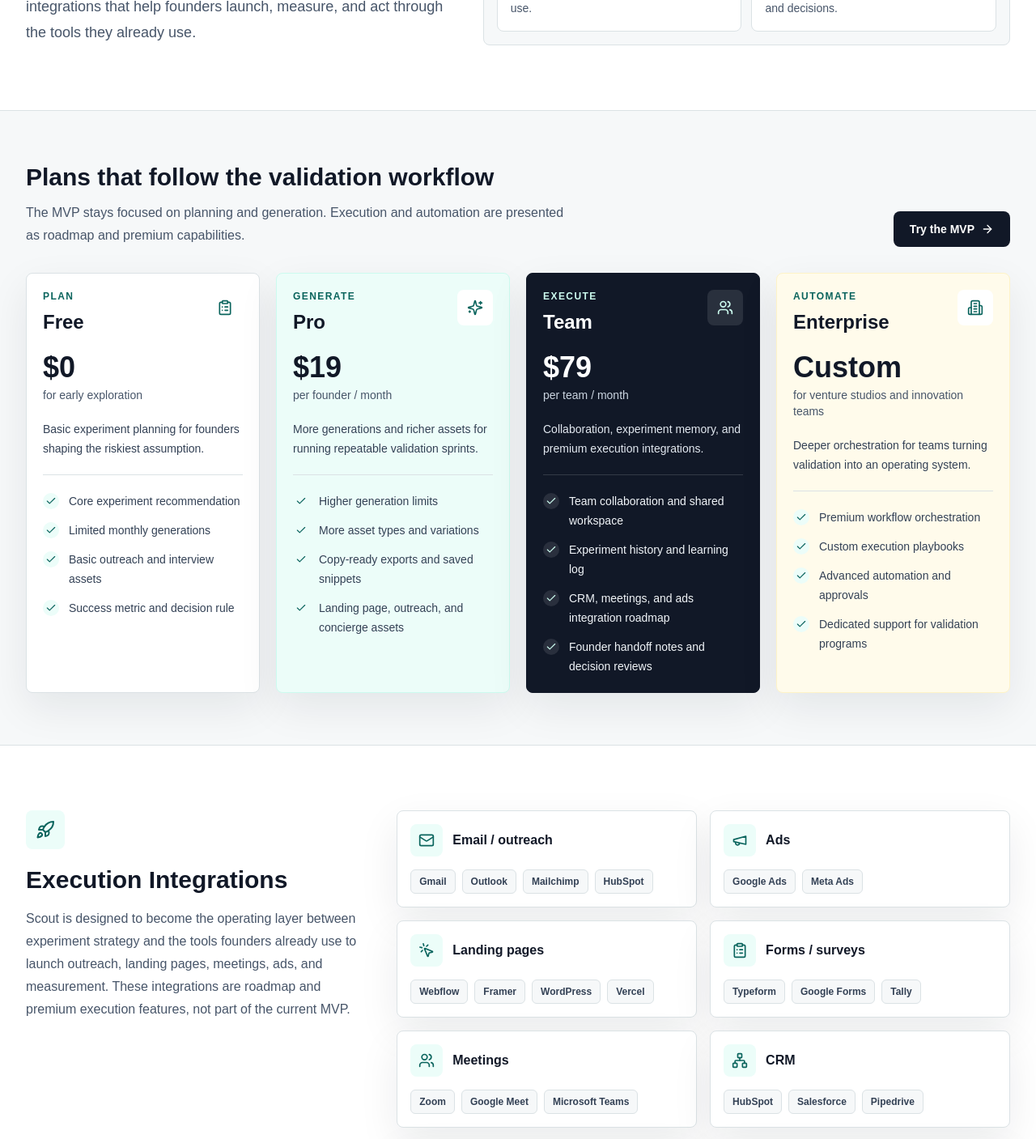
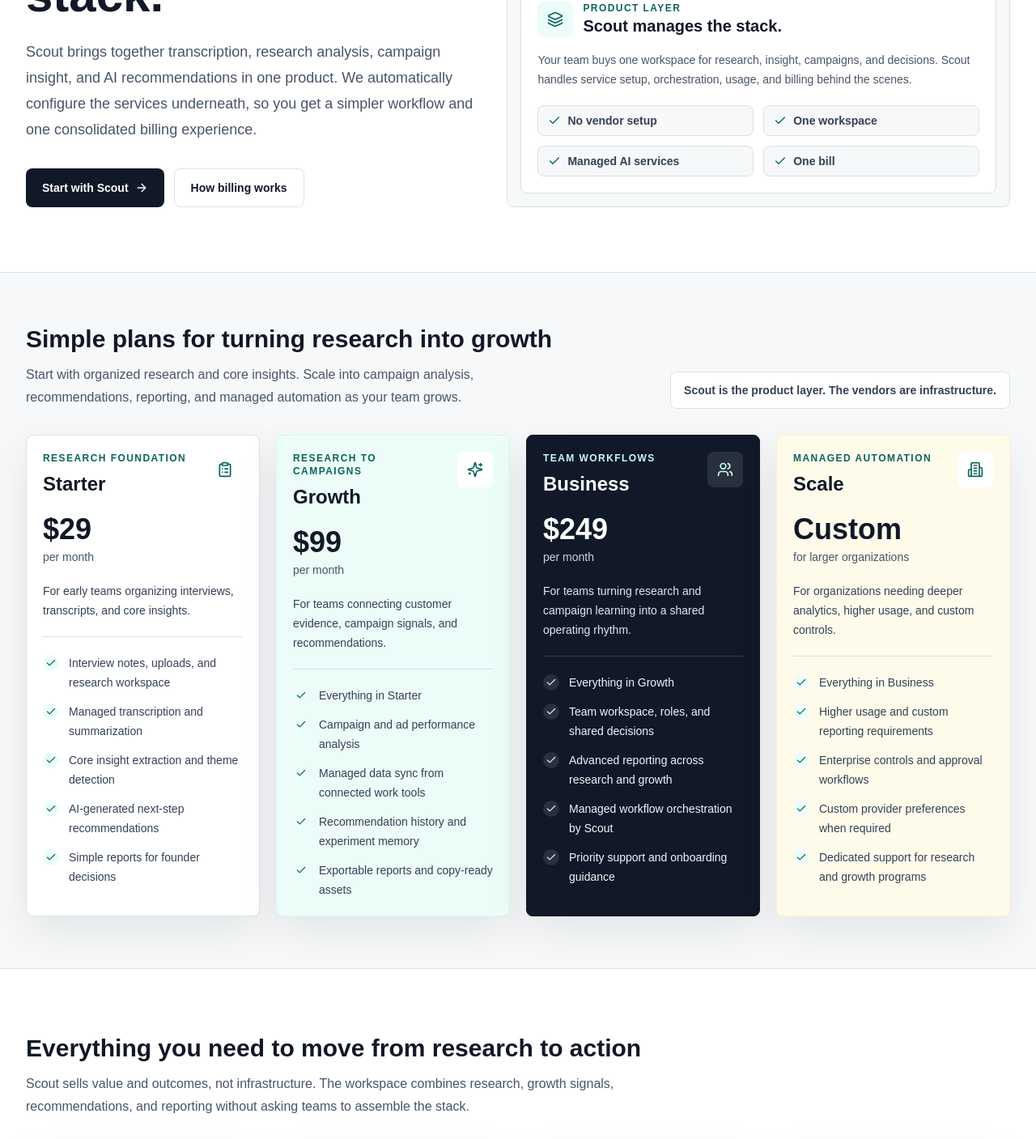
Before and after one commit to minist/scout, a Next.js app: page /pricing in a window 1280 px wide. Shown: the part 420-1827 px from the top of the page at 81% size. Built offline with nearby package versions, Linux system fonts and the light colour scheme.

Commit message:
Refine pricing around managed Scout plans

```diff
--- a/app/pricing/page.tsx
+++ b/app/pricing/page.tsx
@@ -1,15 +1,15 @@
 import Link from "next/link";
 import {
   ArrowRight,
+  BarChart3,
   Building2,
   Check,
   ClipboardList,
+  HelpCircle,
   Layers3,
-  Mail,
-  Megaphone,
-  MousePointerClick,
-  Network,
-  Rocket,
+  Lock,
+  ReceiptText,
+  Settings2,
   Sparkles,
   Users,
   Workflow
@@ -18,127 +18,152 @@
 
 const plans = [
   {
-    name: "Free",
-    price: "$0",
-    cadence: "for early exploration",
+    name: "Starter",
+    price: "$29",
+    cadence: "per month",
     icon: ClipboardList,
-    stage: "Plan",
-    summary: "Basic experiment planning for founders shaping the riskiest assumption.",
+    label: "Research foundation",
+    summary: "For early teams organizing interviews, transcripts, and core insights.",
     features: [
-      "Core experiment recommendation",
-      "Limited monthly generations",
-      "Basic outreach and interview assets",
-      "Success metric and decision rule"
+      "Interview notes, uploads, and research workspace",
+      "Managed transcription and summarization",
+      "Core insight extraction and theme detection",
+      "AI-generated next-step recommendations",
+      "Simple reports for founder decisions"
     ],
     accent: "border-line bg-white"
   },
   {
-    name: "Pro",
-    price: "$19",
-    cadence: "per founder / month",
+    name: "Growth",
+    price: "$99",
+    cadence: "per month",
     icon: Sparkles,
-    stage: "Generate",
-    summary: "More generations and richer assets for running repeatable validation sprints.",
+    label: "Research to campaigns",
+    summary: "For teams connecting customer evidence, campaign signals, and recommendations.",
     features: [
-      "Higher generation limits",
-      "More asset types and variations",
-      "Copy-ready exports and saved snippets",
-      "Landing page, outreach, and concierge assets"
+      "Everything in Starter",
+      "Campaign and ad performance analysis",
+      "Managed data sync from connected work tools",
+      "Recommendation history and experiment memory",
+      "Exportable reports and copy-ready assets"
     ],
     accent: "border-teal-100 bg-teal-50"
   },
   {
-    name: "Team",
-    price: "$79",
-    cadence: "per team / month",
+    name: "Business",
+    price: "$249",
+    cadence: "per month",
     icon: Users,
-    stage: "Execute",
-    summary: "Collaboration, experiment memory, and premium execution integrations.",
+    label: "Team workflows",
+    summary: "For teams turning research and campaign learning into a shared operating rhythm.",
     features: [
-      "Team collaboration and shared workspace",
-      "Experiment history and learning log",
-      "CRM, meetings, and ads integration roadmap",
-      "Founder handoff notes and decision reviews"
+      "Everything in Growth",
+      "Team workspace, roles, and shared decisions",
+      "Advanced reporting across research and growth",
+      "Managed workflow orchestration by Scout",
+      "Priority support and onboarding guidance"
     ],
     accent: "border-ink bg-ink text-white"
   },
   {
-    name: "Enterprise",
+    name: "Scale",
     price: "Custom",
-    cadence: "for venture studios and innovation teams",
+    cadence: "for larger organizations",
     icon: Building2,
-    stage: "Automate",
-    summary: "Deeper orchestration for teams turning validation into an operating system.",
+    label: "Managed automation",
+    summary: "For organizations needing deeper analytics, higher usage, and custom controls.",
     features: [
-      "Premium workflow orchestration",
-      "Custom execution playbooks",
-      "Advanced automation and approvals",
-      "Dedicated support for validation programs"
+      "Everything in Business",
+      "Higher usage and custom reporting requirements",
+      "Enterprise controls and approval workflows",
+      "Custom provider preferences when required",
+      "Dedicated support for research and growth programs"
     ],
     accent: "border-amber-100 bg-amber-50"
   }
 ];
 
-const integrationGroups = [
+const included = [
+  ["Interview transcription and summarization", "Turn calls, notes, and raw research into clean source material."],
+  ["Insight extraction and theme detection", "Find repeated pains, buyer language, objections, and opportunity patterns."],
+  ["Campaign and ad performance analysis", "Connect growth signals to what customers actually said."],
+  ["Managed data connections", "Scout configures the underlying sync services needed for your workspace."],
+  ["AI-generated recommendations", "Get next experiments, campaign angles, and decision rules from one place."],
+  ["Unified workspace and reporting", "Keep evidence, recommendations, assets, and outcomes together."],
+  ["Managed service configuration", "Scout handles setup and orchestration behind the scenes."],
+  ["Consolidated billing", "One Scout plan instead of separate vendor contracts and scattered usage bills."]
+];
+
+const managedLayers = [
   {
-    category: "Email / outreach",
-    icon: Mail,
-    partners: ["Gmail", "Outlook", "Mailchimp", "HubSpot"]
+    title: "Research intake",
+    icon: ClipboardList,
+    body: "Interviews, notes, transcripts, survey responses, and customer evidence flow into one workspace."
   },
   {
-    category: "Ads",
-    icon: Megaphone,
-    partners: ["Google Ads", "Meta Ads"]
+    title: "AI analysis",
+    icon: Sparkles,
+    body: "Scout manages the AI services needed for summaries, themes, recommendations, and next actions."
   },
   {
-    category: "Landing pages",
-    icon: MousePointerClick,
-    partners: ["Webflow", "Framer", "WordPress", "Vercel"]
+    title: "Growth signals",
+    icon: BarChart3,
+    body: "Campaign, ad, and conversion data can be analyzed alongside customer research."
   },
   {
-    category: "Forms / surveys",
-    icon: ClipboardList,
-    partners: ["Typeform", "Google Forms", "Tally"]
-  },
-  {
-    category: "Meetings",
-    icon: Users,
-    partners: ["Zoom", "Google Meet", "Microsoft Teams"]
-  },
-  {
-    category: "CRM",
-    icon: Network,
-    partners: ["HubSpot", "Salesforce", "Pipedrive"]
-  },
-  {
-    category: "Analytics",
-    icon: Layers3,
-    partners: ["Google Analytics", "Mixpanel", "PostHog"]
-  },
-  {
-    category: "Scheduling",
+    title: "Workflow orchestration",
     icon: Workflow,
-    partners: ["Google Calendar", "Calendly"]
+    body: "Scout coordinates the hidden services, data movement, and automation required to run the workflow."
   }
 ];
 
-const progression = [
-  ["Plan", "Pick the leanest experiment for the riskiest assumption."],
-  ["Generate", "Create outreach, landing copy, scripts, and tracking assets."],
-  ["Execute", "Push assets into the tools founders already use."],
-  ["Automate", "Coordinate multi-step validation workflows and decisions."]
+const advancedOptions = [
+  "Custom provider preferences",
+  "Enterprise data controls",
+  "Specialized workflow routing",
+  "Procurement and security requirements",
+  "Custom reporting and usage limits",
+  "Dedicated onboarding for complex teams"
+];
+
+const faqs = [
+  {
+    question: "Do I need to choose my own AI vendors?",
+    answer:
+      "No. Scout automatically configures the services needed to power transcription, analysis, recommendations, and reporting. Most teams never need to choose or manage vendors directly."
+  },
+  {
+    question: "Does Scout use third-party services behind the scenes?",
+    answer:
+      "Yes. Scout may use trusted AI, data, and infrastructure services behind the scenes. That complexity stays mostly hidden so your team gets one unified product experience."
+  },
+  {
+    question: "Why is Scout billing unified?",
+    answer:
+      "Teams should not have to manage separate bills for transcription, AI analysis, data syncing, and campaign intelligence. Scout consolidates usage into one plan and one billing relationship."
+  },
+  {
+    question: "Can I connect my own providers later?",
+    answer:
+      "Advanced and enterprise teams can request custom provider preferences, data controls, or integration requirements without making the default experience more complex."
+  },
+  {
+    question: "What happens as my usage grows?",
+    answer:
+      "Scout scales the managed services behind the scenes and helps your team move into the right plan as research volume, campaign data, team size, or automation needs increase."
+  }
 ];
 
 function PlanCard({ plan }: { plan: (typeof plans)[number] }) {
   const Icon = plan.icon;
-  const dark = plan.name === "Team";
+  const dark = plan.name === "Business";
 
   return (
     <article className={`flex h-full flex-col rounded-[8px] border p-5 shadow-panel ${plan.accent}`}>
       <div className="flex items-start justify-between gap-4">
         <div>
           <p className={`text-xs font-semibold uppercase tracking-[0.12em] ${dark ? "text-teal-100" : "text-teal-700"}`}>
-            {plan.stage}
+            {plan.label}
           </p>
           <h2 className="mt-2 text-2xl font-semibold tracking-normal">{plan.name}</h2>
         </div>
@@ -172,30 +197,57 @@
   return (
     <SiteShell>
       <section className="mx-auto w-full max-w-7xl px-5 pb-14 pt-10 sm:px-8 lg:pb-20 lg:pt-16">
-        <div className="grid gap-8 lg:grid-cols-[0.9fr_1.1fr] lg:items-end">
+        <div className="grid gap-8 lg:grid-cols-[0.95fr_1.05fr] lg:items-end">
           <div>
             <h1 className="max-w-3xl text-5xl font-semibold leading-[1.04] tracking-normal text-ink sm:text-6xl">
-              From validation plan to execution system.
+              Turn customer research into better campaigns, without managing the stack.
             </h1>
             <p className="mt-6 max-w-2xl text-lg leading-8 text-slate-600">
-              Scout starts by recommending the right experiment and generating assets. The roadmap
-              moves toward premium execution integrations that help founders launch, measure, and act
-              through the tools they already use.
+              Scout brings together transcription, research analysis, campaign insight, and AI
+              recommendations in one product. We automatically configure the services underneath, so
+              you get a simpler workflow and one consolidated billing experience.
             </p>
+            <div className="mt-8 flex flex-col gap-3 sm:flex-row">
+              <Link
+                href="/#validate"
+                className="inline-flex h-12 items-center justify-center gap-2 rounded-lg bg-ink px-5 text-sm font-semibold text-white hover:bg-slate-800"
+              >
+                Start with Scout <ArrowRight className="h-4 w-4" />
+              </Link>
+              <a
+                href="#billing"
+                className="inline-flex h-12 items-center justify-center gap-2 rounded-lg border border-line px-5 text-sm font-semibold text-ink hover:bg-mist"
+              >
+                How billing works
+              </a>
+            </div>
           </div>
+
           <div className="rounded-[8px] border border-line bg-mist p-4">
-            <div className="grid gap-3 sm:grid-cols-2">
-              {progression.map(([label, body], index) => (
-                <div key={label} className="rounded-lg border border-line bg-white p-4">
-                  <div className="flex items-center gap-3">
-                    <span className="grid h-8 w-8 place-items-center rounded-lg bg-teal-50 text-sm font-semibold text-teal-700">
-                      {index + 1}
-                    </span>
-                    <p className="font-semibold text-ink">{label}</p>
+            <div className="rounded-lg border border-line bg-white p-5">
+              <div className="flex items-center gap-3">
+                <span className="grid h-11 w-11 place-items-center rounded-lg bg-teal-50 text-teal-700">
+                  <Layers3 className="h-5 w-5" />
+                </span>
+                <div>
+                  <p className="text-xs font-semibold uppercase tracking-[0.12em] text-teal-700">
+                    Product layer
+                  </p>
+                  <h2 className="text-xl font-semibold text-ink">Scout manages the stack.</h2>
+                </div>
+              </div>
+              <p className="mt-4 text-sm leading-6 text-slate-600">
+                Your team buys one workspace for research, insight, campaigns, and decisions. Scout
+                handles service setup, orchestration, usage, and billing behind the scenes.
+              </p>
+              <div className="mt-5 grid gap-3 sm:grid-cols-2">
+                {["No vendor setup", "One workspace", "Managed AI services", "One bill"].map((item) => (
+                  <div key={item} className="flex items-center gap-2 rounded-lg border border-line bg-mist px-3 py-2 text-sm font-semibold text-slate-700">
+                    <Check className="h-4 w-4 text-teal-700" />
+                    {item}
                   </div>
-                  <p className="mt-3 text-sm leading-6 text-slate-600">{body}</p>
-                </div>
-              ))}
+                ))}
+              </div>
             </div>
           </div>
         </div>
@@ -206,19 +258,16 @@
           <div className="mb-8 flex flex-col gap-3 sm:flex-row sm:items-end sm:justify-between">
             <div>
               <h2 className="text-3xl font-semibold tracking-normal text-ink">
-                Plans that follow the validation workflow
+                Simple plans for turning research into growth
               </h2>
               <p className="mt-3 max-w-2xl text-base leading-7 text-slate-600">
-                The MVP stays focused on planning and generation. Execution and automation are
-                presented as roadmap and premium capabilities.
+                Start with organized research and core insights. Scale into campaign analysis,
+                recommendations, reporting, and managed automation as your team grows.
               </p>
             </div>
-            <Link
-              href="/#validate"
-              className="inline-flex h-11 items-center justify-center gap-2 rounded-lg bg-ink px-5 text-sm font-semibold text-white hover:bg-slate-800"
-            >
-              Try the MVP <ArrowRight className="h-4 w-4" />
-            </Link>
+            <p className="rounded-lg border border-line bg-white px-4 py-3 text-sm font-semibold text-slate-700">
+              Scout is the product layer. The vendors are infrastructure.
+            </p>
           </div>
           <div className="grid gap-5 md:grid-cols-2 xl:grid-cols-4">
             {plans.map((plan) => (
@@ -229,43 +278,57 @@
       </section>
 
       <section className="mx-auto w-full max-w-7xl px-5 py-14 sm:px-8 lg:py-20">
-        <div className="grid gap-8 lg:grid-cols-[0.72fr_1.28fr]">
+        <div className="mb-8 max-w-3xl">
+          <h2 className="text-3xl font-semibold tracking-normal text-ink">
+            Everything you need to move from research to action
+          </h2>
+          <p className="mt-3 text-base leading-7 text-slate-600">
+            Scout sells value and outcomes, not infrastructure. The workspace combines research,
+            growth signals, recommendations, and reporting without asking teams to assemble the stack.
+          </p>
+        </div>
+        <div className="grid gap-4 md:grid-cols-2 xl:grid-cols-4">
+          {included.map(([title, body]) => (
+            <article key={title} className="rounded-[8px] border border-line bg-white p-4 shadow-panel">
+              <div className="mb-3 flex items-start gap-3">
+                <span className="mt-0.5 grid h-7 w-7 shrink-0 place-items-center rounded-lg bg-teal-50 text-teal-700">
+                  <Check className="h-4 w-4" />
+                </span>
+                <h3 className="font-semibold leading-6 text-ink">{title}</h3>
+              </div>
+              <p className="text-sm leading-6 text-slate-600">{body}</p>
+            </article>
+          ))}
+        </div>
+      </section>
+
+      <section id="billing" className="border-y border-line bg-mist">
+        <div className="mx-auto grid w-full max-w-7xl gap-8 px-5 py-14 sm:px-8 lg:grid-cols-[0.75fr_1.25fr] lg:py-16">
           <div>
-            <div className="grid h-12 w-12 place-items-center rounded-lg bg-teal-50 text-teal-700">
-              <Rocket className="h-6 w-6" />
+            <div className="grid h-12 w-12 place-items-center rounded-lg bg-white text-teal-700">
+              <ReceiptText className="h-6 w-6" />
             </div>
-            <h2 className="mt-5 text-3xl font-semibold tracking-normal text-ink">
-              Execution Integrations
-            </h2>
+            <h2 className="mt-5 text-3xl font-semibold tracking-normal text-ink">One product, one bill</h2>
             <p className="mt-4 text-base leading-7 text-slate-600">
-              Scout is designed to become the operating layer between experiment strategy and the
-              tools founders already use to launch outreach, landing pages, meetings, ads, and
-              measurement. These integrations are roadmap and premium execution features, not part of
-              the current MVP.
+              Scout may use multiple AI and data services behind the scenes for tasks like
+              transcription, analysis, recommendation generation, and data processing. Instead of
+              asking your team to integrate, configure, and manage each vendor separately, Scout
+              handles setup, orchestration, monitoring, and billing in one place.
             </p>
           </div>
 
           <div className="grid gap-4 sm:grid-cols-2">
-            {integrationGroups.map((group) => {
-              const Icon = group.icon;
+            {managedLayers.map((layer) => {
+              const Icon = layer.icon;
               return (
-                <article key={group.category} className="rounded-[8px] border border-line bg-white p-4 shadow-panel">
+                <article key={layer.title} className="rounded-[8px] border border-line bg-white p-5 shadow-panel">
                   <div className="flex items-center gap-3">
                     <span className="grid h-10 w-10 place-items-center rounded-lg bg-teal-50 text-teal-700">
                       <Icon className="h-5 w-5" />
                     </span>
-                    <h3 className="font-semibold text-ink">{group.category}</h3>
+                    <h3 className="font-semibold text-ink">{layer.title}</h3>
                   </div>
-                  <div className="mt-4 flex flex-wrap gap-2">
-                    {group.partners.map((partner) => (
-                      <span
-                        key={partner}
-                        className="rounded-md border border-line bg-mist px-2.5 py-1.5 text-xs font-semibold text-slate-700"
-                      >
-                        {partner}
-                      </span>
-                    ))}
-                  </div>
+                  <p className="mt-4 text-sm leading-6 text-slate-600">{layer.body}</p>
                 </article>
               );
             })}
@@ -273,20 +336,82 @@
         </div>
       </section>
 
+      <section className="mx-auto w-full max-w-7xl px-5 py-14 sm:px-8 lg:py-20">
+        <div className="grid gap-8 lg:grid-cols-[0.72fr_1.28fr]">
+          <div>
+            <div className="grid h-12 w-12 place-items-center rounded-lg bg-teal-50 text-teal-700">
+              <Settings2 className="h-6 w-6" />
+            </div>
+            <h2 className="mt-5 text-3xl font-semibold tracking-normal text-ink">
+              Advanced integrations without default complexity
+            </h2>
+            <p className="mt-4 text-base leading-7 text-slate-600">
+              For most teams, Scout works out of the box. Advanced teams can configure provider
+              preferences, enterprise controls, or specialized workflows when needed, without making
+              the default product experience feel like a vendor marketplace.
+            </p>
+          </div>
+
+          <div className="rounded-[8px] border border-line bg-white p-5 shadow-panel">
+            <div className="flex items-center gap-3">
+              <span className="grid h-10 w-10 place-items-center rounded-lg bg-amber-50 text-amber-700">
+                <Lock className="h-5 w-5" />
+              </span>
+              <div>
+                <p className="text-xs font-semibold uppercase tracking-[0.12em] text-amber-700">
+                  Optional controls
+                </p>
+                <h3 className="text-xl font-semibold text-ink">Available when the team needs them</h3>
+              </div>
+            </div>
+            <div className="mt-5 grid gap-3 sm:grid-cols-2">
+              {advancedOptions.map((option) => (
+                <div key={option} className="rounded-lg border border-line bg-mist px-3 py-3 text-sm font-semibold text-slate-700">
+                  {option}
+                </div>
+              ))}
+            </div>
+          </div>
+        </div>
+      </section>
+
+      <section className="border-y border-line bg-mist">
+        <div className="mx-auto w-full max-w-7xl px-5 py-14 sm:px-8 lg:py-16">
+          <div className="mb-8 max-w-3xl">
+            <div className="grid h-12 w-12 place-items-center rounded-lg bg-white text-teal-700">
+              <HelpCircle className="h-6 w-6" />
+            </div>
+            <h2 className="mt-5 text-3xl font-semibold tracking-normal text-ink">Pricing FAQ</h2>
+            <p className="mt-3 text-base leading-7 text-slate-600">
+              Clear answers for teams that want one managed research and growth workspace, not
+              another stack to configure.
+            </p>
+          </div>
+          <div className="grid gap-4 md:grid-cols-2">
+            {faqs.map((faq) => (
+              <article key={faq.question} className="rounded-[8px] border border-line bg-white p-5 shadow-panel">
+                <h3 className="text-lg font-semibold text-ink">{faq.question}</h3>
+                <p className="mt-3 text-sm leading-6 text-slate-600">{faq.answer}</p>
+              </article>
+            ))}
+          </div>
+        </div>
+      </section>
+
       <section className="border-t border-line bg-ink">
         <div className="mx-auto flex w-full max-w-7xl flex-col gap-5 px-5 py-10 text-white sm:px-8 lg:flex-row lg:items-center lg:justify-between">
           <div>
-            <h2 className="text-2xl font-semibold tracking-normal">Start with the MVP. Grow into execution.</h2>
+            <h2 className="text-2xl font-semibold tracking-normal">One workspace for research, insight, campaigns, and decisions.</h2>
             <p className="mt-2 max-w-2xl text-sm leading-6 text-slate-300">
-              Today Scout helps founders choose experiments and generate assets. Next, premium plans
-              will help run those experiments across the founder stack.
+              You buy Scout. Scout manages the stack, the orchestration, and the billing behind the
+              scenes.
             </p>
           </div>
           <Link
             href="/#validate"
             className="inline-flex h-11 items-center justify-center gap-2 rounded-lg bg-teal-600 px-5 text-sm font-semibold text-white hover:bg-teal-700"
           >
-            Generate an experiment <ArrowRight className="h-4 w-4" />
+            Try the Scout MVP <ArrowRight className="h-4 w-4" />
           </Link>
         </div>
       </section>
```
Also changed, not shown: app/page.tsx (+7 -5 lines).
